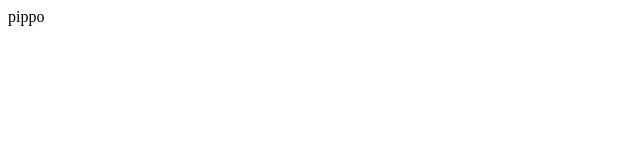
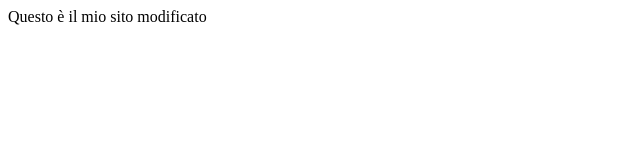
Before and after one commit to halex22/intro, a plain HTML site: page index.html in a window 1280 px wide. Shown: the whole page, without its empty margins (0-640 px from the left). Drawn offline with Linux system fonts and the light colour scheme.

Commit message:
modify index

```diff
--- a/index.html
+++ b/index.html
@@ -6,6 +6,6 @@
   <title>Document</title>
 </head>
 <body>
-  pippo
+  Questo è il mio sito modificato
 </body>
 </html>
```
